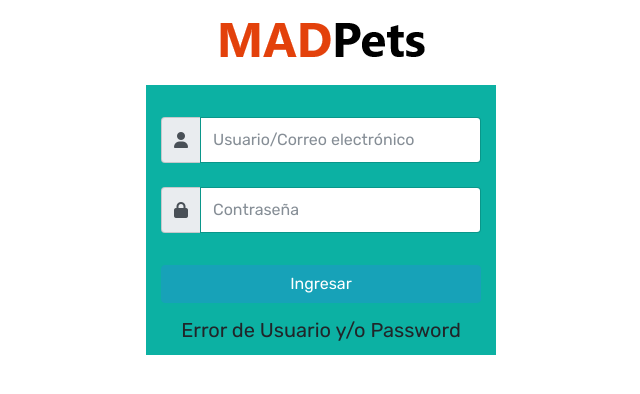
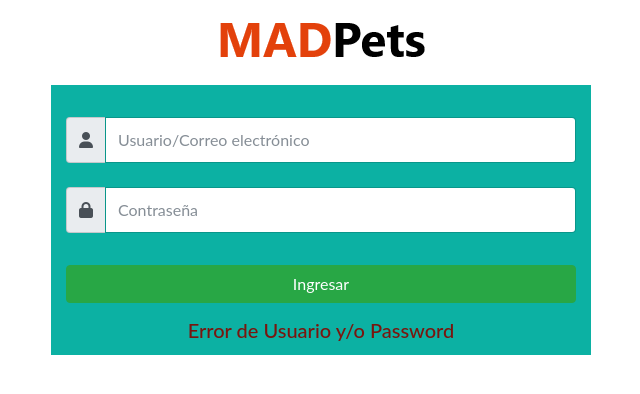
Before and after one commit to cgustav/madPetsDev, a PHP site: page /login-user.php?error in a window 1280 px wide. Shown: the top 394 px of the page, without its empty margins (319-959 px from the left). Run offline with PHP 8.4, Linux system fonts and the light colour scheme; some libraries are stand-ins or nearby versions.

Commit message:
Actualizacion Login y Principal
Implementación css al login.

```diff
--- a/css/gen-style.css
+++ b/css/gen-style.css
@@ -3,7 +3,8 @@
     body{
         /*font-family: 'PT-Sans', sans-serif;*/
         /*font-family: 'Josefin Sans', sans-serif;*/
-        font-family: 'Rubik', sans-serif;
+        /*font-family: 'Rubik', sans-serif;*/
+        font-family: 'Lato', sans-serif;
     }
 /* Header */
     header{
@@ -35,7 +36,7 @@
     }
     .menu-bar a{
         color:#ffffff;
-        font-size: 15px;
+        font-size: 18px;
         font-weight: 400;
 
     }
--- a/css/login-style.css
+++ b/css/login-style.css
@@ -29,3 +29,12 @@
 .body-log h2{
     font-size: 20px;
 }
+
+.showhint{
+    margin-top: 5px;
+
+}
+.showhint h2 {
+    height: 5px;
+    color: rgb(121, 22, 15);
+}
--- a/index.html
+++ b/index.html
@@ -11,7 +11,8 @@
     <!-- Main CSS -->
     <link rel="stylesheet" href="css/gen-style.css">
     <!-- Font Js -->
-    <link href="https://fonts.googleapis.com/css?family=Rubik" rel="stylesheet">
+    <!--<link href="https://fonts.googleapis.com/css?family=Rubik" rel="stylesheet">-->
+    <link href="https://fonts.googleapis.com/css?family=Lato" rel="stylesheet">
     <!--<link href="https://fonts.googleapis.com/css?family=Josefin+Sans" rel="stylesheet">-->
     <!-- Icons Js -->
     <script src="https://use.fontawesome.com/025d1f53df.js"></script>
--- a/login-user.php
+++ b/login-user.php
@@ -40,10 +40,10 @@ function enviar(){
 <body>
 <div class="container formu-log">
 <div class="row">
-    <div class="col-md-4 text-md-center">
+    <div class="col-md-3 text-md-center">
 
     </div>
-    <div class="col-md-4 text-md-center">
+    <div class="col-md-6 text-md-center">
         <form id="formLogin" name ="formLogin" action="procesa-login.php" class="form-horizontal" method="POST">
             <div class="container head-log">
                 <div class="logo">
@@ -64,7 +64,7 @@ function enviar(){
                     <input type="password" name="pwUsuario" id="pwUsuario" class="form-control" placeholder="Contraseña"/>
                 </div>
                 <div class="form-group">
-                    <input type="submit" id="Ingresar" name="Ingresar" value="Ingresar" class="btn btn-info btn-block" onclick="enviar();" />
+                    <input type="submit" id="Ingresar" name="Ingresar" value="Ingresar" class="btn btn-success btn-block" onclick="enviar();" />
                 </div>
                 <div class="container showhint">
                     <!--Si Usuario y contraseña no coinciden: -->
@@ -80,7 +80,7 @@ function enviar(){
             </div>
     </form>
     </div>
-            <div class="col-md-4 text-md-center">
+            <div class="col-md-3 text-md-center">
 
             </div>
 
@@ -92,4 +92,5 @@ function enviar(){
         crossorigin="anonymous"></script>
     <script src="js/bootstrap.min.js" integrity="sha384-h0AbiXch4ZDo7tp9hKZ4TsHbi047NrKGLO3SEJAg45jXxnGIfYzk4Si90RDIqNm1" crossorigin="anonymous"></script>
 </body>
+
 </html>
--- a/userlogin.html
+++ b/userlogin.html
@@ -59,7 +59,11 @@
 
         </div>
     </div>
-
+    <footer>
+        <div class="container foot-register">
+            <div class="col-sd-12 text-md-center">¿No tienes una cuenta aún?</div>
+        </div>
+    </footer>
 
     <script src="https://code.jquery.com/jquery-3.2.1.slim.min.js" integrity="sha384-KJ3o2DKtIkvYIK3UENzmM7KCkRr/rE9/Qpg6aAZGJwFDMVNA/GpGFF93hXpG5KkN"
         crossorigin="anonymous"></script>
```
Also changed, not shown: principal.php (+12 -2 lines).
